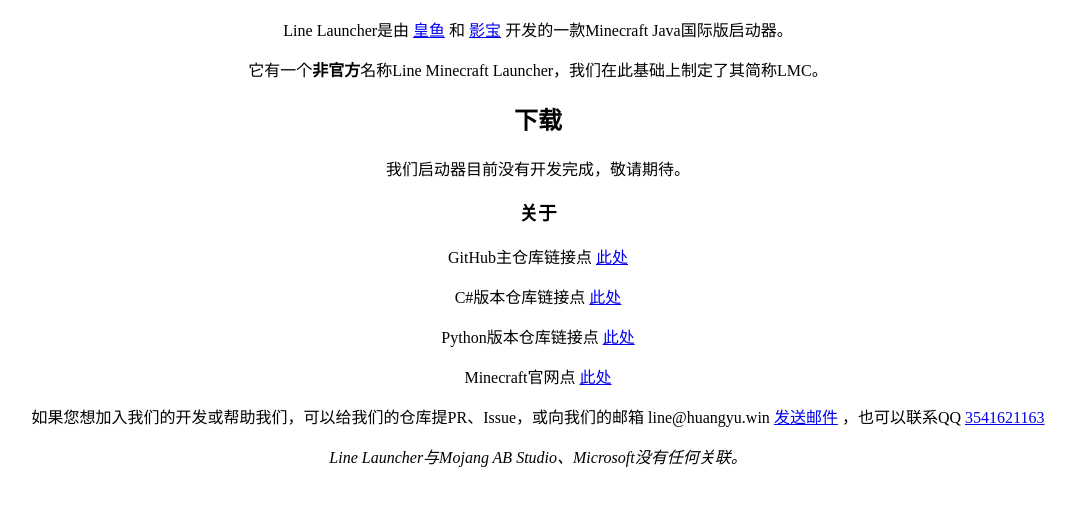
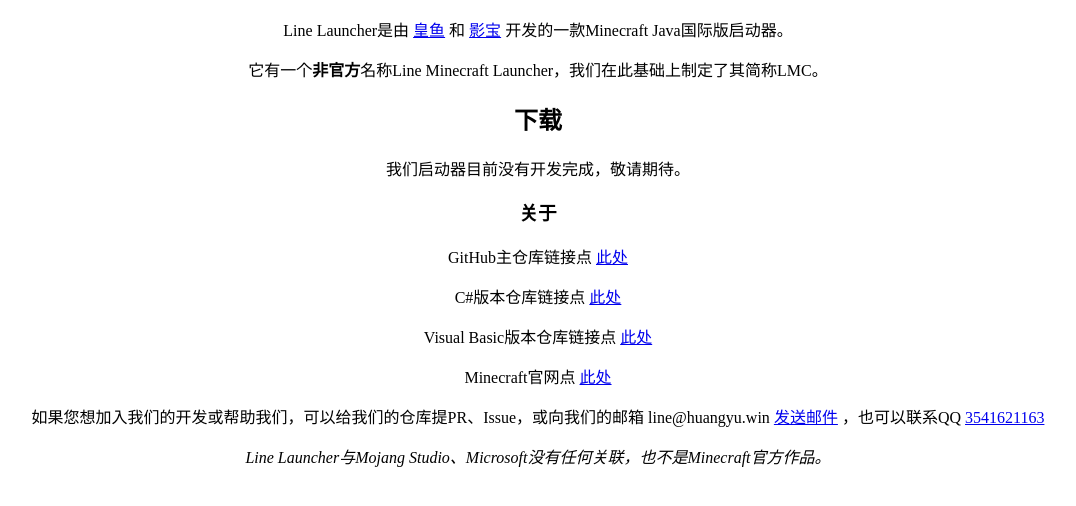
Before and after one commit to LinearTeam/LineLauncher, a plain HTML site: page index.html in a window 1280 px wide. Shown: the part 290-796 px from the top of the page, without its empty margins (102-1178 px from the left). Drawn offline with Linux system fonts and the light colour scheme.

Commit message:
Update index.html

```diff
--- a/index.html
+++ b/index.html
@@ -27,8 +27,8 @@
 			<p>C#版本仓库链接点
 				<a href="https://github.com/IceCreamTeamICT/LineLauncherCs/">此处</a>
 			</p>
-			<p>Python版本仓库链接点
-				<a href="https://github.com/IloveEi/Line-Minecraft-Launcher">此处</a>
+			<p>Visual Basic版本仓库链接点
+				<a href="https://github.com/IceCreamTeamICT/LineLauncherVb/">此处</a>
 			</p>
 			<p>Minecraft官网点
 				<a href="https://minecraft.net">此处</a>
@@ -38,5 +38,5 @@
 				，也可以联系QQ
 				<a href="https://qm.qq.com/q/bJbHp5EaAg">3541621163</a>
 			</p>
-		<p><em>Line Launcher与Mojang AB Studio、Microsoft没有任何关联。</em></p>
+		<p><em>Line Launcher与Mojang Studio、Microsoft没有任何关联，也不是Minecraft官方作品。</em></p>
 </center>
```
